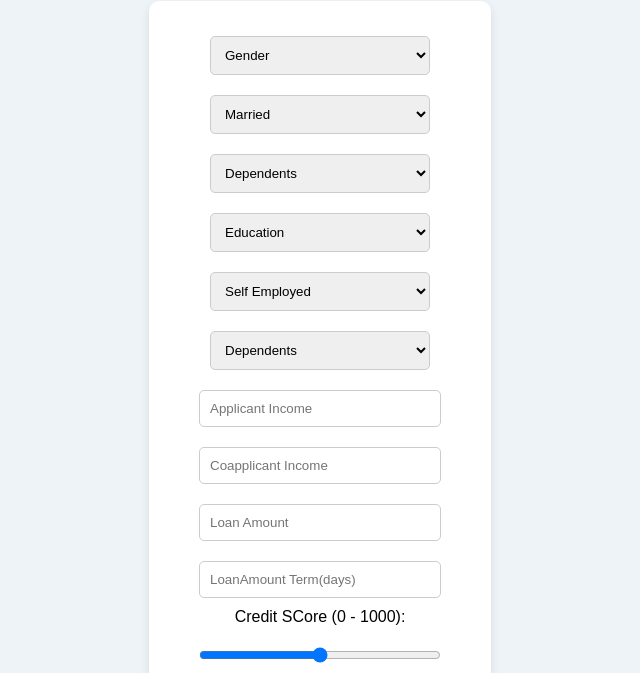
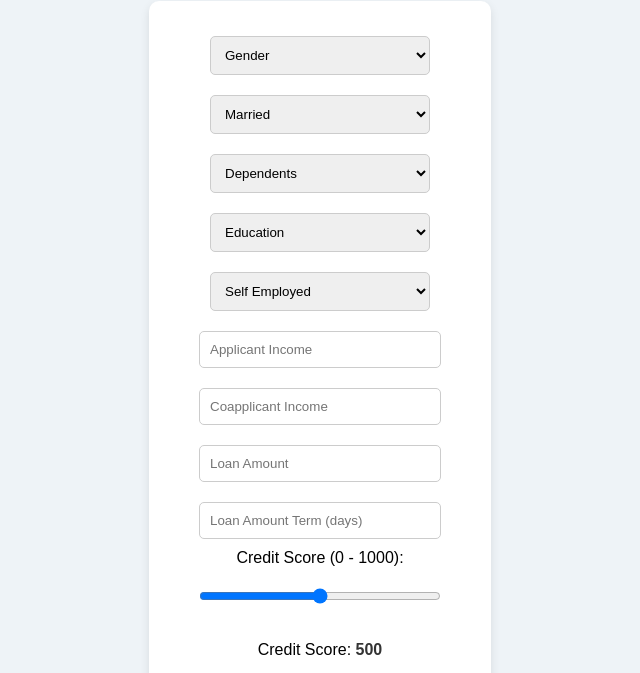
Before and after one commit to Sivanandinisaravanakumar/AI-Powered-Loan-Eligibility-Advisor, a plain HTML site: page template/index.html in a window 1280 px wide. Shown: the part 127-800 px from the top of the page, without its empty margins (320-960 px from the left). Drawn offline with Linux system fonts and the light colour scheme.

Commit message:
Updated flask

```diff
--- a/template/index.html
+++ b/template/index.html
@@ -13,18 +13,23 @@
     </style>
 </head>
 <body>
+
     <h1>Loan Eligibility Advisor</h1>
-        <form action="/predict" method="post" onsumit="convertCreditValue()">
+
+    <form action="/predict" method="post" onsubmit="convertCreditValue()">
+
         <select name="gender" required>
             <option value="">Gender</option>
             <option value="Male">Male</option>
             <option value="Female">Female</option>
         </select><br>
+
         <select name="married" required>
             <option value="">Married</option>
             <option value="Yes">Yes</option>
             <option value="No">No</option>
         </select><br>
+
         <select name="dependents" required>
             <option value="">Dependents</option>
             <option value="0">0</option>
@@ -32,44 +37,48 @@
             <option value="2">2</option>
             <option value="3+">3+</option>
         </select><br>
+
         <select name="education" required>
             <option value="">Education</option>
             <option value="Graduate">Graduate</option>
             <option value="Not Graduate">Not Graduate</option>
         </select><br>
+
         <select name="employed" required>
             <option value="">Self Employed</option>
             <option value="Yes">Yes</option>
             <option value="No">No</option>
         </select><br>
-            <select name="dependents" required>
-                <option value="">Dependents</option>
-                <option value="0">0</option>
-                <option value="1">1</option>
-            </select><br>
+
         <input type="number" name="ApplicantIncome" placeholder="Applicant Income" required><br>
         <input type="number" name="CoapplicantIncome" placeholder="Coapplicant Income" required><br>
         <input type="number" name="LoanAmount" placeholder="Loan Amount" required><br>
-            <input type="number" name="LoanAmountTerm" placeholder="LoanAmount Term(days)" required><br>
-            <label for="creditSlider">Credit SCore (0 - 1000):</label><br>
-            <input type="range" id="creditSlider" name="creditSlider" min="0" max="1000" value="500" oninput="updateCreditValue(this.value)">
-            <p>Credit Score:<span id="creditValue">500</span></p>
+        <input type="number" name="LoanAmountTerm" placeholder="Loan Amount Term (days)" required><br>
+
+        <label for="creditSlider">Credit Score (0 - 1000):</label><br>
+        <input type="range" id="creditSlider" min="0" max="1000" value="500" oninput="updateCreditValue(this.value)">
+        <p>Credit Score: <span id="creditValue">500</span></p>
+
         <input type="hidden" id="credit" name="credit" value="0">
+
         <select name="area" required>
             <option value="">Property</option>
             <option value="Rural">Rural</option>
-                <option value="Semiurbran">Semiurban</option>
+            <option value="Semiurban">Semiurban</option>
             <option value="Urban">Urban</option>
         </select><br>
+
         <button type="submit">Check Eligibility</button>
+
     </form>
+
 <script>
     function updateCreditValue(value) {
         document.getElementById("creditValue").textContent = value;
     }
     function convertCreditValue(){
         const creditScore = parseInt(document.getElementById('creditSlider').value);
-            const creditBinary =(creditScore >= 850 && creditScore <= 1000 ) ? 1 : 0;
+        const creditBinary = (creditScore >= 850 && creditScore <= 1000) ? 1 : 0;
         document.getElementById('credit').value = creditBinary;
     }
 </script>
```
Also changed, not shown: 1 other file. Lines whose indentation alone changed are shown as unchanged.
